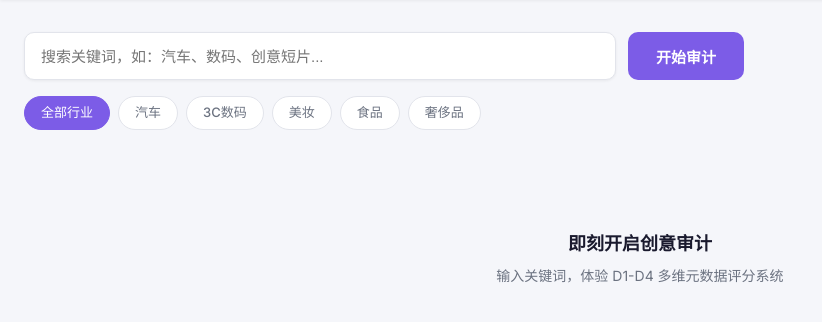
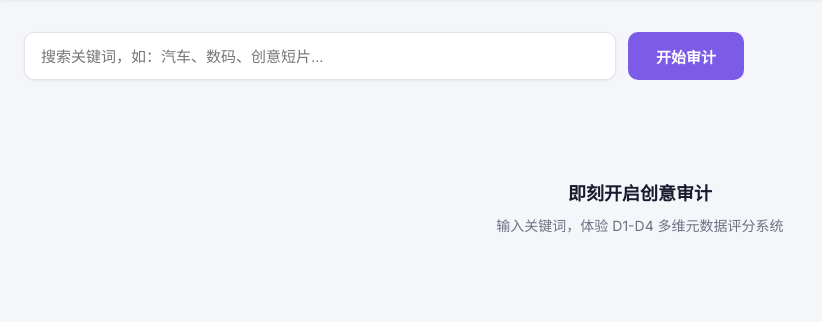
Before and after one commit to guanry/xinpianchang-video-evaluator, a Flask app: page / in a window 1280 px wide. Shown: the part 61-383 px from the top of the page, without its empty margins (0-822 px from the left). Run offline with Flask 3, Linux system fonts and the light colour scheme.

Commit message:
fix: 更新前端样式细节
Co-Authored-By: Claude Opus 4.7 <noreply@anthropic.com>

```diff
--- a/templates/index.html
+++ b/templates/index.html
@@ -584,14 +584,7 @@
         <input type="text" class="search-input" id="searchKw" placeholder="搜索关键词，如：汽车、数码、创意短片...">
         <button class="search-btn" id="btnSearch">开始审计</button>
       </div>
-      <div class="quick-filters">
-        <div class="filter-chip active" data-industry="">全部行业</div>
-        <div class="filter-chip" data-industry="汽车">汽车</div>
-        <div class="filter-chip" data-industry="3C数码">3C数码</div>
-        <div class="filter-chip" data-industry="美妆">美妆</div>
-        <div class="filter-chip" data-industry="食品饮料">食品</div>
-        <div class="filter-chip" data-industry="奢侈品">奢侈品</div>
-      </div>
+
     </div>
 
     <div class="content-tabs" id="categoryTabs" style="display:none;">
```
